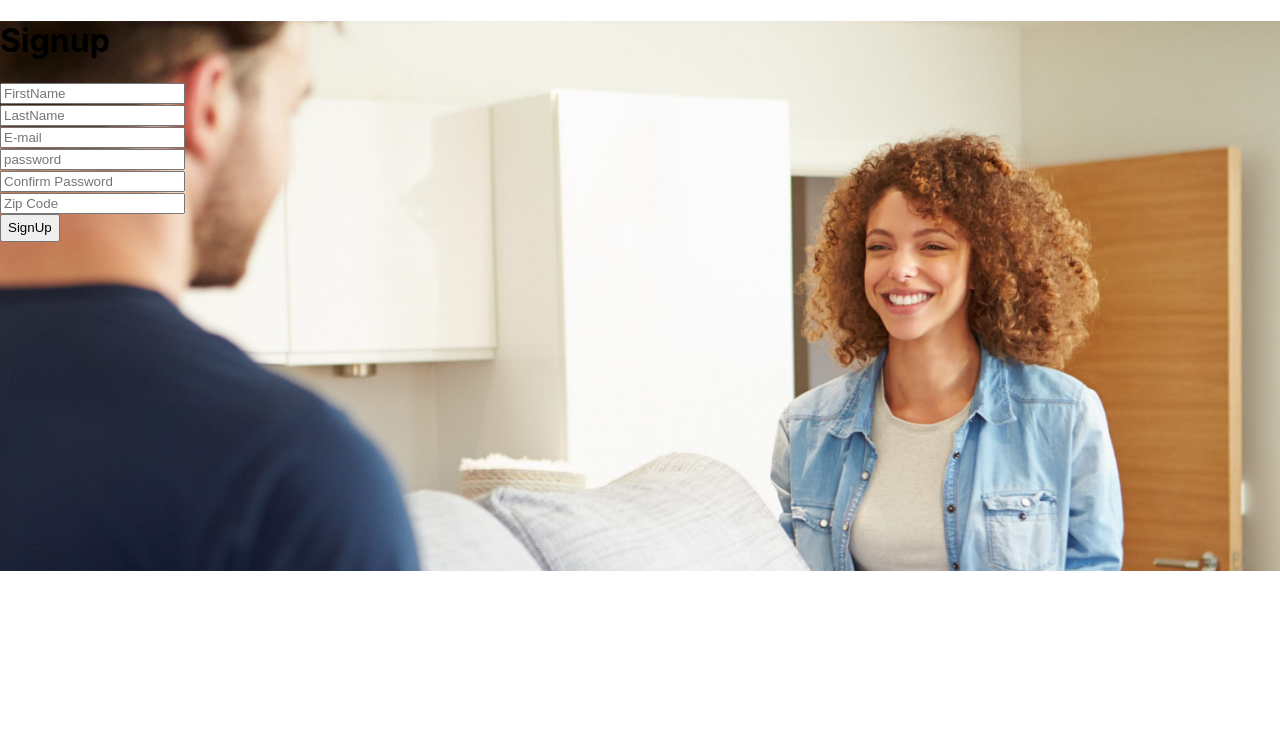
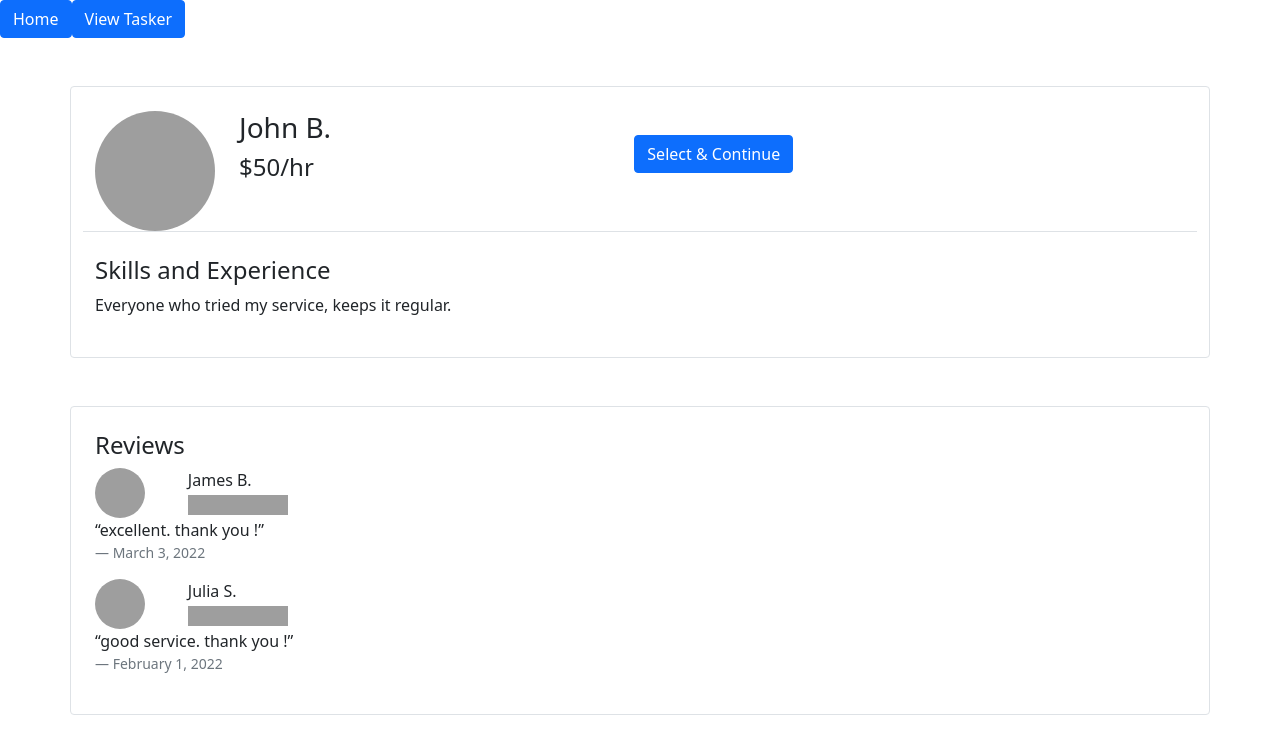
Before and after one commit to SalmaaOsamaa/ReactProject, a React (Create React App) app: page /tasker-profile in a window 1280 px wide. Shown: the top 754 px of the page. Built offline with nearby package versions, Linux system fonts and the light colour scheme; grey boxes are pictures that could not be loaded.

Commit message:
Add files via upload

```diff
--- a/src/App.css
+++ b/src/App.css
@@ -1,4 +1,4 @@
-/* .App {
+.App {
   text-align: center;
 }
 
@@ -35,4 +35,4 @@
   to {
     transform: rotate(360deg);
   }
-} */
+}
--- a/src/App.js
+++ b/src/App.js
@@ -1,56 +1,24 @@
-import logo from './logo.svg';
-import './App.css';
-import Header from './Components/Header';
-import { BrowserRouter as Router, Route, Switch } from 'react-router-dom';
-import HeaderCard from './Components/HeaderCard';
-import Welcome from './Components/Welcome';
-import TaskCards from './Components/TaskCards';
-import GetStarted from './Components/GetStarted';
-import UserFormLogin from './Components/UserFormLogin';
-import './assets/css/UserForm.css';
-
-
-
-
-
-
-
-
-
+import React from 'react'
+import TaskerProfile from './tasker-profile'
+import Tasker from './tasker'
+import { BrowserRouter as Router, Route, Routes } from 'react-router-dom'
+import TaskerSlider from './tasker-slider'
 function App() {
-
   return (
-    <Router>
-      <div className="App">
-        <Route exact path="/">
-          <Header />
-          <TaskCards />
-          <GetStarted />
-
-        </Route>
-        <div className='container signupContainer  mt-3'>
-
-          <div className='row '>
-            <div className='col-md-5'>
-              <UserFormLogin />
-
-            </div>
-          </div>
-        </div>
-
-
-        <div>
-          <Switch>
-            <Route path="/Welcome">
-              <Welcome />
-            </Route>
-          </Switch>
-        </div>
-
-
-      </div>
-    </Router>
-  );
+    <div>
+      <Router>
+        <Tasker />
+        <Routes>
+          <Route
+            exact
+            path="/tasker-profile"
+            element={<TaskerProfile />}
+          ></Route>
+          <Route exact path="tasker-slider" element={<TaskerSlider />}></Route>
+        </Routes>
+      </Router>
+    </div>
+  )
 }
 
-export default App;
+export default App
--- a/src/index.css
+++ b/src/index.css
@@ -11,7 +11,3 @@ code {
   font-family: source-code-pro, Menlo, Monaco, Consolas, 'Courier New',
     monospace;
 }
-
-button {
-  font-family: "Proxima", Arial, Helvetica, sans-serif;
-}
--- a/src/index.js
+++ b/src/index.js
@@ -3,11 +3,7 @@ import ReactDOM from 'react-dom';
 import './index.css';
 import App from './App';
 import reportWebVitals from './reportWebVitals';
-import Header from './Components/Header'
-import TaskCards from './Components/TaskCards'
-import GetStarted from './Components/GetStarted'
-
-
+import 'bootstrap/dist/css/bootstrap.css';
 
 ReactDOM.render(
   <React.StrictMode>
@@ -15,13 +11,6 @@ ReactDOM.render(
   </React.StrictMode>,
   document.getElementById('root')
 );
-export {
-  Header,
-  TaskCards,
-  GetStarted,
-
-
-}
 
 // If you want to start measuring performance in your app, pass a function
 // to log results (for example: reportWebVitals(console.log))
--- /dev/null
+++ b/src/tasker-profile.js
@@ -0,0 +1,83 @@
+import taskerpp from './img/taskerPP.jpg'
+import unknown from './img/Unknown_person.jpg'
+import star from './img/star.png'
+import React from "react"
+const n = 5
+function TaskerProfile(props) {
+  return (
+    <>
+      <div className='mt-5'>
+        <div className="container-sm p-4 border rounded">
+          <div className="row gx-4 border-bottom" padding={20}>
+            <div className="col-auto">
+              <img
+                src={taskerpp}
+                className="rounded-circle z-depth-2"
+                width={120}
+                height={120}
+              />
+            </div>
+            <div className="col-4">
+              <h3>John B.</h3>
+              <h4>$50/hr</h4>
+            </div>
+            <div className="col-md-4">
+              <button type="button" className="btn btn-primary m-4" >
+                Select & Continue
+              </button>
+            </div>
+          </div>
+          <div className="row pt-4 gx-4" padding={20}>
+            <h4>Skills and Experience</h4>
+            <p>Everyone who tried my service, keeps it regular.</p>
+          </div>
+        </div>
+      </div>
+      <div className="mt-5">
+        <div className="container p-4 border rounded">
+          <h4>Reviews</h4>
+          <div className="row">
+            <div className="col">
+              <img
+                src={unknown}
+                className="rounded-circle z-depth-2"
+                width={50}
+                height={50}
+              />
+            </div>
+            <div className="col-11">
+              James B. <br />
+              {[...Array(n)].map((el, i) => (
+                <img src={star} width={20} height={20} />
+              ))}
+            </div>
+            <div>“excellent. thank you !”</div>
+            <div className='blockquote-footer'>March 3, 2022</div>
+          </div>
+          <div className="row">
+            <div className="col">
+              <img
+                src={unknown}
+                className="rounded-circle z-depth-2"
+                width={50}
+                height={50}
+              />
+            </div>
+            <div className="col-11">
+              Julia S. <br />
+              {[...Array(n)].map((el, i) => (
+                <img src={star} width={20} height={20} />
+              ))}
+            </div>
+            <div>“good service. thank you !”</div>
+            <div className='blockquote-footer'>February 1, 2022</div>
+          </div>
+        </div>
+      </div>
+    </>
+  )
+}
+export default TaskerProfile
+
+// src={props.author.avatarUrl}
+// alt={props.author.name}
--- /dev/null
+++ b/src/tasker-slider.js
@@ -0,0 +1,103 @@
+import React, { useState } from 'react'
+import Slider from 'react-slick'
+import 'slick-carousel/slick/slick.css'
+import 'slick-carousel/slick/slick-theme.css'
+import { FaChevronLeft, FaChevronRight } from 'react-icons/fa'
+import taskerpp from './img/taskerPP.jpg'
+
+function TaskerSlider() {
+  const [sliderRef, setSliderRef] = useState(null)
+  const sliderSettings = {
+    arrows: false,
+    slidesToShow: 3,
+    swipeToSlide: true,
+    slidesToScroll: 1,
+    infinite: true,
+  }
+  const taskerCards = [
+    {
+      imageSrc: taskerpp,
+      name: 'John B.',
+      description: 'Lorem ipsum dolor sit amet, consectur dolori',
+      pricingText: 'USD 50/hr',
+      services: ['Cleaning'],
+    },
+    {
+      imageSrc: taskerpp,
+      name: 'Andrew K.',
+      description: 'Lorem ipsum dolor sit amet, consectur dolori',
+      pricingText: 'USD 40/hr',
+      services: ['Shopping', 'Delivery'],
+    },
+    {
+      imageSrc: taskerpp,
+      name: 'Ronald J.',
+      description: 'Lorem ipsum dolor sit amet, consectur dolori',
+      pricingText: 'USD 15/hr',
+      services: ['Pet sitting', 'Delivery'],
+    },
+    {
+      imageSrc: taskerpp,
+      name: 'Adriano M.',
+      description: 'Lorem ipsum dolor sit amet, consectur dolori',
+      pricingText: 'USD 60/hr',
+      services: ['Help moving', 'Furniture assembly', 'Moving heavy furniture'],
+    },
+  ]
+
+  return (
+    <div className="content mx-4 my-4">
+      {/* <button onCLick={sliderRef?.slickPrev()}>
+          <FaChevronLeft />
+        </button>
+        <button onCLick={sliderRef?.slickNext()}>
+          <FaChevronRight />
+        </button> */}
+      <Slider ref={setSliderRef} {...sliderSettings}>
+        {taskerCards.map((card, index) => (
+          <div key={index}>
+            <h2>{card.name}</h2>
+            <img
+              alt={card.name}
+              src={card.imageSrc}
+              width="100"
+              height="100"
+            />
+            <p>{card.description}</p>
+            <ul>
+              {card.services.map((service, index) => (
+                <li key={index}>{service}</li>
+              ))}
+            </ul>
+            <button className="btn btn-primary">Buy Now</button>
+          </div>
+        ))}
+      </Slider>
+    </div>
+  )
+}
+
+export default TaskerSlider
+//  <div className="row mx-4 my-4">
+//         {[...Array(n)].map((el, i) => (
+//           <div className='col'>
+//             <MDBCard style={{ width: '18rem' }}>
+//               <MDBCardImage variant="top" src={taskerpp} />
+//               <MDBCardBody>
+//                 <MDBCardTitle>John B.</MDBCardTitle>
+//                 <MDBCardText className="border-bottom">
+//                   Cleanning <br /> $50/hr
+//                 </MDBCardText>
+//                 <MDBCardText className="border-bottom">
+//                   <h6>I'm the right person for the job:</h6>
+//                   <p>Everyone who tried my service, keeps it regular.</p>
+//                 </MDBCardText>
+//                 <button className="btn btn-primary">Go somewhere</button>
+//               </MDBCardBody>
+//             </MDBCard>
+//           </div>
+//         ))}
+//       </div>
+//     </>
+//   )
+// }
--- /dev/null
+++ b/src/tasker.js
@@ -0,0 +1,13 @@
+import {Link} from 'react-router-dom'
+function Tasker() {
+  return (
+    <>
+      <div>
+          <Link className='btn btn-primary' to="/tasker-slider">Home</Link>
+          <Link className='btn btn-primary' to="/tasker-profile">View Tasker</Link>
+      </div>
+    </>
+  )
+}
+
+export default Tasker
```
